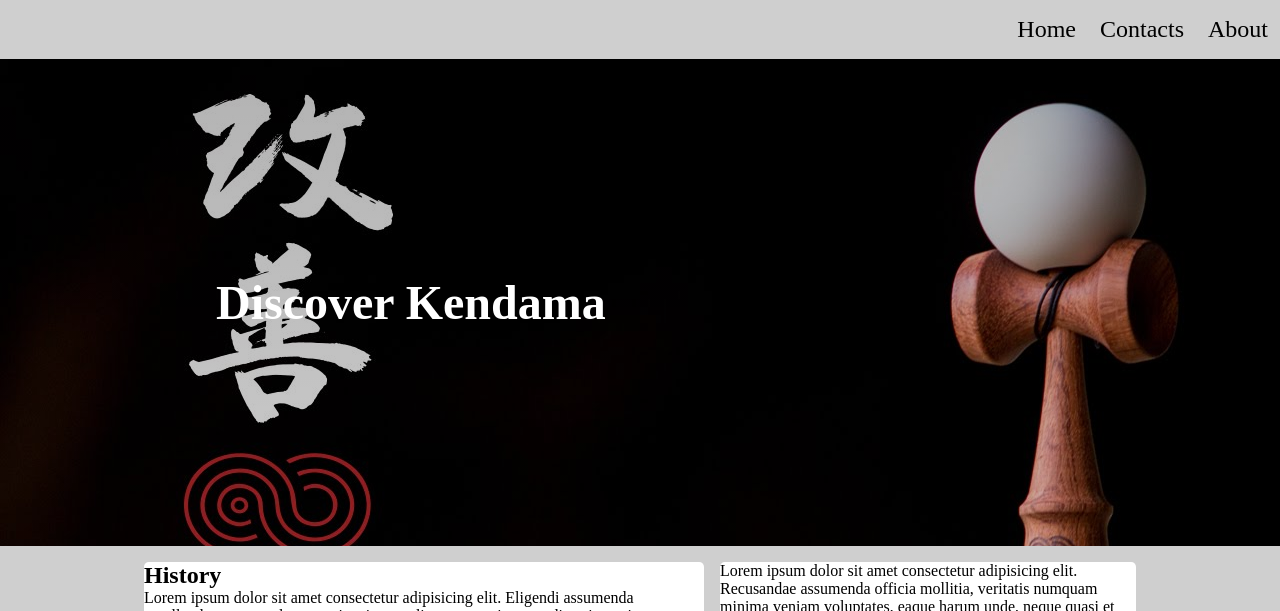
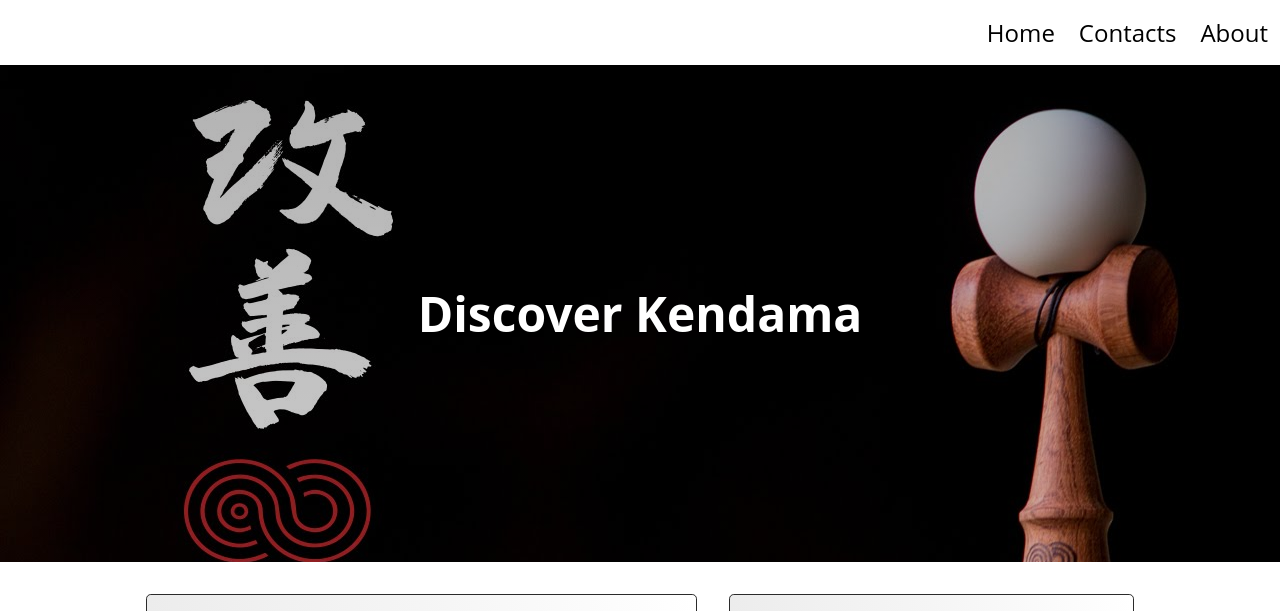
Before and after one commit to HaniSinnoBG/su-css-advanced-2019, a Jekyll site: the page built from index.html, in a window 1280 px wide. Shown: the top 611 px of the page. Built offline with Jekyll 4.4.1, drawn with Linux system fonts in a browser that asks for light colours; some of the changed text lies outside the part shown; grey boxes are pictures that could not be loaded.

Commit message:
changed font + added embed

```diff
--- a/_config.yml
+++ b/_config.yml
@@ -24,7 +24,7 @@
   Write an awesome description for your new site here. You can edit this
   line in _config.yml. It will appear in your document head meta (for
   Google search results) and in your feed.xml site description.
-baseurl: "" # the subpath of your site, e.g. /blog
+
 url: "base-url" # the base hostname & protocol for your site, e.g. http://example.com
 twitter_username: jekyllrb
 github_username:  jekyll
--- a/css/styles.css
+++ b/css/styles.css
@@ -17,7 +17,7 @@
 
 }
 html{
-    background-color: rgb(207, 207, 207);
+    font-family: "Open Sans", sans-serif;
 }
 .nav{
 
@@ -41,16 +41,17 @@
     background-color: black;
 
     color: white;
-    transition: 1s;
-    opacity: 80%;
+    transition: 0.5s;
+
     border-radius: 0.1em;
 
 }
 
 .header {
 
-    margin-top: 1em;
-    margin:1em   auto;
+    padding-top: 1em;
+    padding-bottom: 1em;
+    padding: 2em   auto;
 
     color: white;
 
@@ -85,21 +86,33 @@
 .div1{
 
 
-    background-color: white;
-
+    background-image: linear-gradient(to right, #ececec, #f1f1f1, #f5f5f5, #fafafa, #ffffff);
+    border: solid rgb(43, 43, 43) 0.1em;
     border-radius: 0.3em;
+    padding: 1em;
     grid-area: main;
 
 }
+.div1 h2{
+    font-size: 2em;
+}
+.div1 p{
+    font-size: 1.4em;
+}
 .cover{
     grid-area: header;
+
+}
+.cover h1{
+    text-align: center;
 }
 
 .div2{
     grid-area: nav;
-    background-color: white;
-
+    background-image: linear-gradient(to right, #ececec, #f1f1f1, #f5f5f5, #fafafa, #ffffff);
+    border: solid rgb(43, 43, 43) 0.1em;
     border-radius: 0.3em;
+    padding: 1em;
 }
 .wrapper{
     display: grid;
@@ -107,6 +120,7 @@
     grid-template-areas:
       "header  header header  header header  header header  header header "
       " . main main main main     nav nav nav .  ";
-      grid-gap: 1em;
+      grid-gap: 2em;
+
 
 }
--- a/index.html
+++ b/index.html
@@ -22,14 +22,13 @@
 
 
         <div class="div1">
-            <h2>History</h2>
-            <p>Lorem ipsum dolor sit amet consectetur adipisicing elit. Eligendi assumenda repellendus rerum vel autem vitae itaque alias accusantium, modi sapiente, ipsam aliquam magni nihil laudantium, harum illum voluptatem optio facilis!</p>
-            <p>Lorem ipsum dolor sit amet consectetur adipisicing elit. Eligendi assumenda repellendus rerum vel autem vitae itaque alias accusantium, modi sapiente, ipsam aliquam magni nihil laudantium, harum illum voluptatem optio facilis!</p>
-            <p>Lorem ipsum dolor sit amet consectetur adipisicing elit. Eligendi assumenda repellendus rerum vel autem vitae itaque alias accusantium, modi sapiente, ipsam aliquam magni nihil laudantium, harum illum voluptatem optio facilis!</p>
-            <p>Lorem ipsum dolor sit amet consectetur adipisicing elit. Eligendi assumenda repellendus rerum vel autem vitae itaque alias accusantium, modi sapiente, ipsam aliquam magni nihil laudantium, harum illum voluptatem optio facilis!</p>
+            <h2>What is Kendama?</h2>
+            <p>Kendama is a traditional Japanese skill toy/game. Recently it has been introduced to more people around the world.
+                The community behind the game is getting bigger and bigger by the years!</p>
+                <p>Lorem ipsum dolor sit amet consectetur adipisicing elit. Vel laboriosam cum doloribus consequatur? Porro maiores numquam quisquam eveniet repellat, reiciendis id quaerat sed ex placeat voluptatum iusto, blanditiis veniam molestiae explicabo officiis! Dolorem delectus aliquam architecto aliquid voluptate beatae fugiat quibusdam laudantium? Exercitationem rerum est obcaecati, labore expedita ipsam temporibus!</p>
         </div>
         <div class="div2">
-                    <p>Lorem ipsum dolor sit amet consectetur adipisicing elit. Recusandae assumenda officia mollitia, veritatis numquam minima veniam voluptates, eaque harum unde, neque quasi et totam atque corporis ad tempora quisquam tempore.</p>
+                <iframe width="100%" height="100%" src="https://www.youtube.com/embed/VxOUjcDnobw" frameborder="0" allow="accelerometer; autoplay; encrypted-media; gyroscope; picture-in-picture" allowfullscreen></iframe>
         </div>
     </div>
 
```
Also changed, not shown: gulpfile.js (added, +62 -0 lines), package.json (added, +32 -0 lines), 2 other files.
